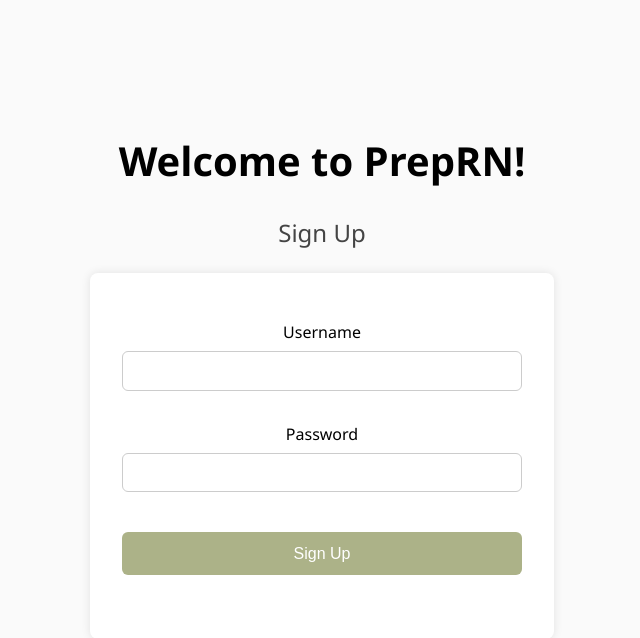
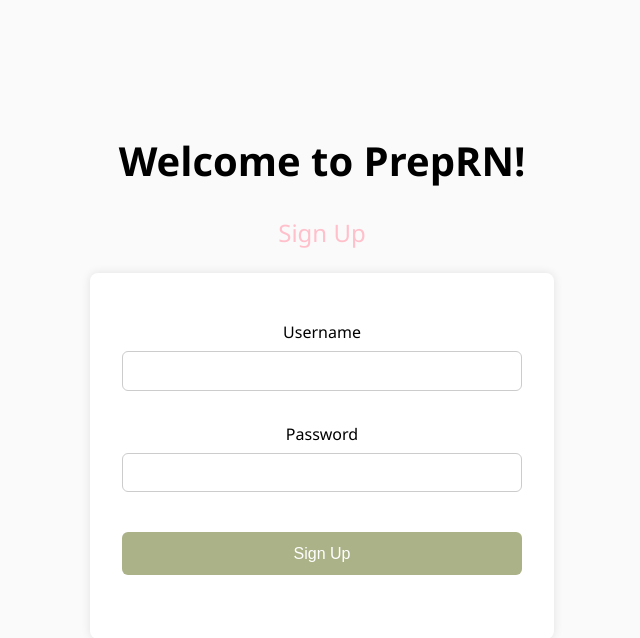
Before and after one commit to riddhimayadav/PrepRN, a Flask app: page /signup in a window 1280 px wide. Shown: the top 638 px of the page, without its empty margins (318-958 px from the left). Run offline with Flask 3, Linux system fonts and the light colour scheme; some web fonts are replaced.

Commit message:
testing auto deployment

```diff
--- a/static/signup.css
+++ b/static/signup.css
@@ -18,7 +18,7 @@
 h2 {
   font-weight: normal;
   margin-bottom: 1em;
-  color: #444;
+  color: pink;
 }
 
 form {
```
